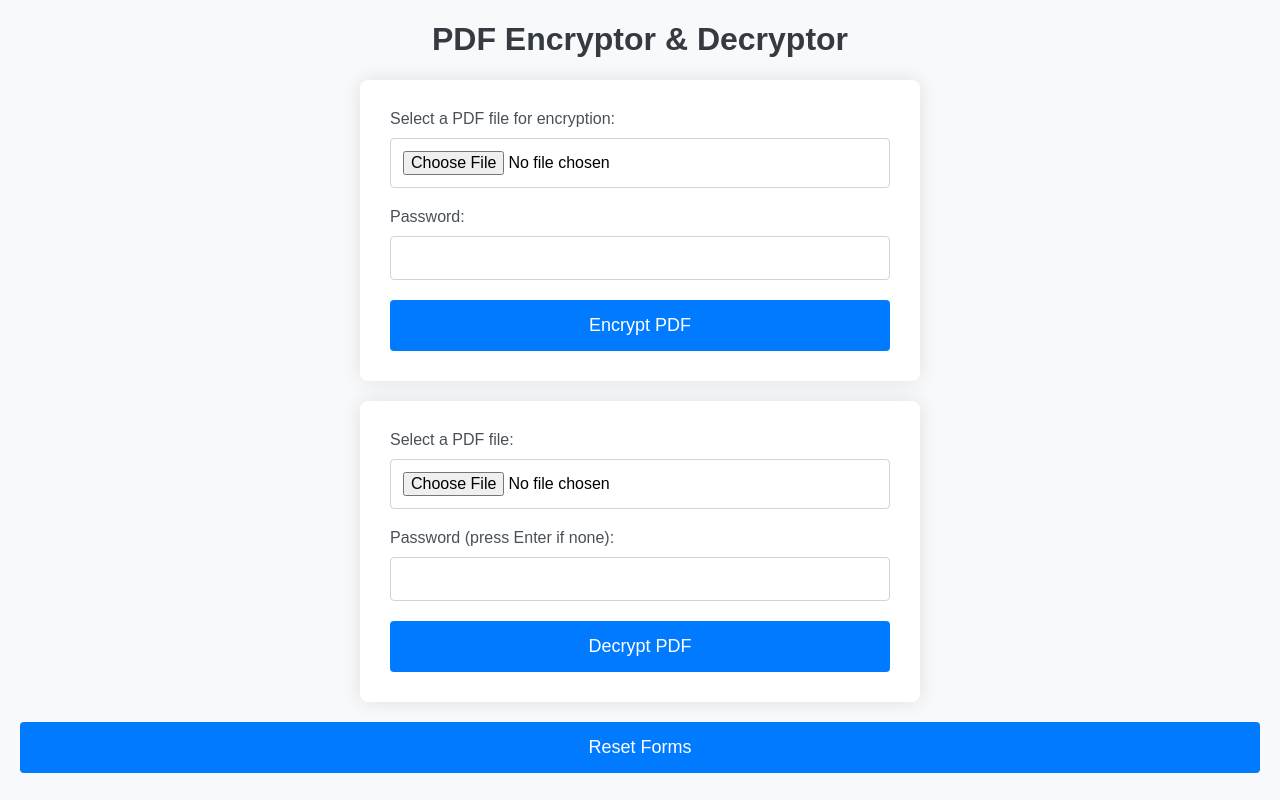
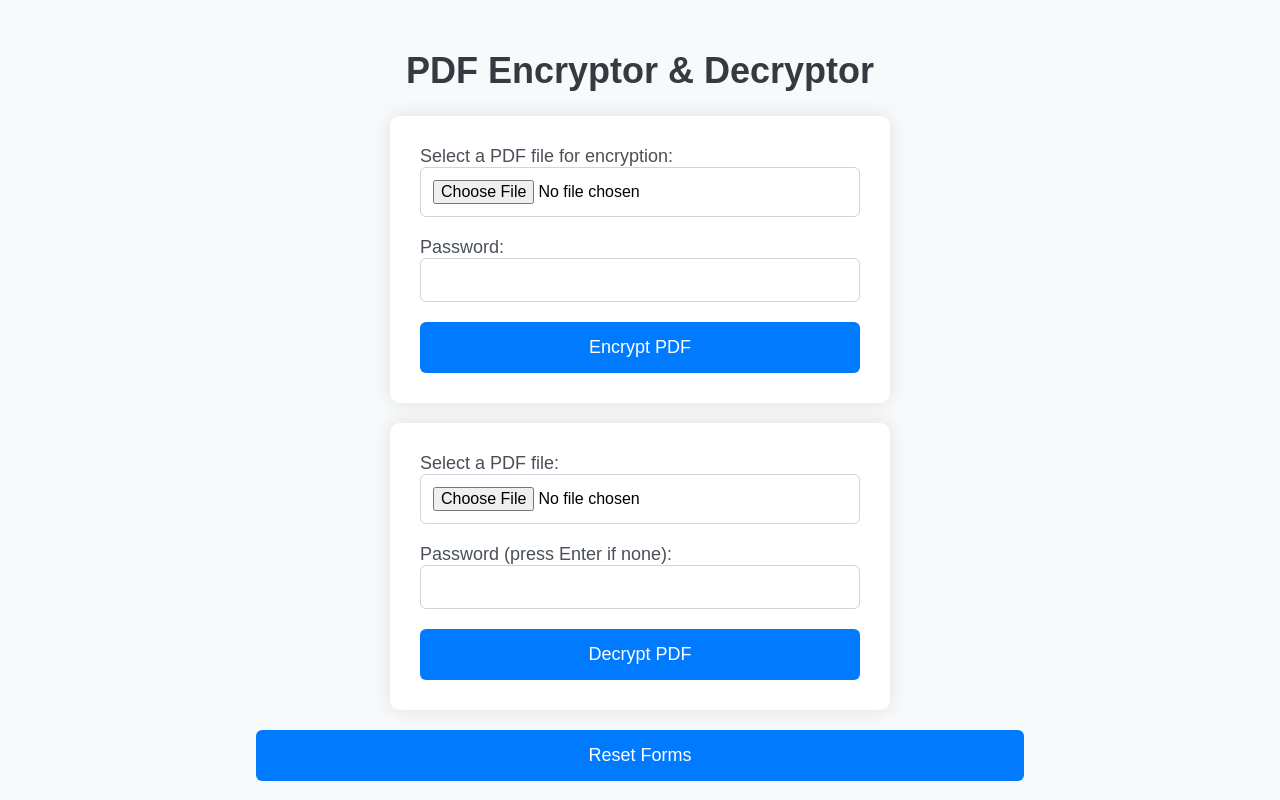
Before and after one commit to Nirmalj000/flask-pdf-unlocker, a Flask app: page / in a window 1280 px wide. Run offline with Flask 3, Linux system fonts and the light colour scheme.

Commit message:
Update style.css
new simpler

```diff
--- a/api/static/style.css
+++ b/api/static/style.css
@@ -1,37 +1,52 @@
-/* static/style.css */
+
 body {
     font-family: 'Arial', sans-serif;
-    margin: 20px;
+    margin: 0;
+    padding: 0;
     background-color: #f8f9fa;
 }
 
 h1 {
     color: #343a40;
     text-align: center;
+    margin-top: 50px;
+    font-size: 36px;
+}
+
+.center-container {
+    text-align: center;
+    display: flex;
+    flex-direction: column;
+    justify-content: center;
+    align-items: center;
+    min-height: 100vh;
 }
 
 form {
     max-width: 500px;
-    margin: 20px auto;
+    width: 100%;
     background-color: #ffffff;
     padding: 30px;
-    border-radius: 8px;
+    border-radius: 10px;
     box-shadow: 0 0 20px rgba(0, 0, 0, 0.1);
+    box-sizing: border-box;
+    margin: 20px auto;
 }
 
 label {
-    display: block;
     margin-bottom: 10px;
     color: #495057;
+    font-size: 18px;
 }
 
-input[type="file"], input[type="text"] {
+input[type="file"],
+input[type="text"] {
     width: 100%;
     padding: 12px;
     margin-bottom: 20px;
     font-size: 16px;
     border: 1px solid #ced4da;
-    border-radius: 4px;
+    border-radius: 6px;
     box-sizing: border-box;
 }
 
@@ -41,28 +56,18 @@ button {
     background-color: #007bff;
     color: #fff;
     border: none;
-    border-radius: 4px;
+    border-radius: 6px;
     cursor: pointer;
     font-size: 18px;
+    transition: background-color 0.3s ease;
 }
-
-button:hover {
+#resetButton{
+    width: 60%;
+    padding: 15px;
+    font-size: 18px;
+    transition: background-color 0.3s ease;
+    margin: auto 20%;
+}
+#resetButton:hover, button:hover {
     background-color: #0056b3;
 }
-
-p.error {
-    color: #dc3545;
-}
-
-p.success {
-    color: #28a745;
-}
-
-a.download-link {
-    color: #007bff;
-    text-decoration: none;
-}
-
-a.download-link:hover {
-    text-decoration: underline;
-}
```
